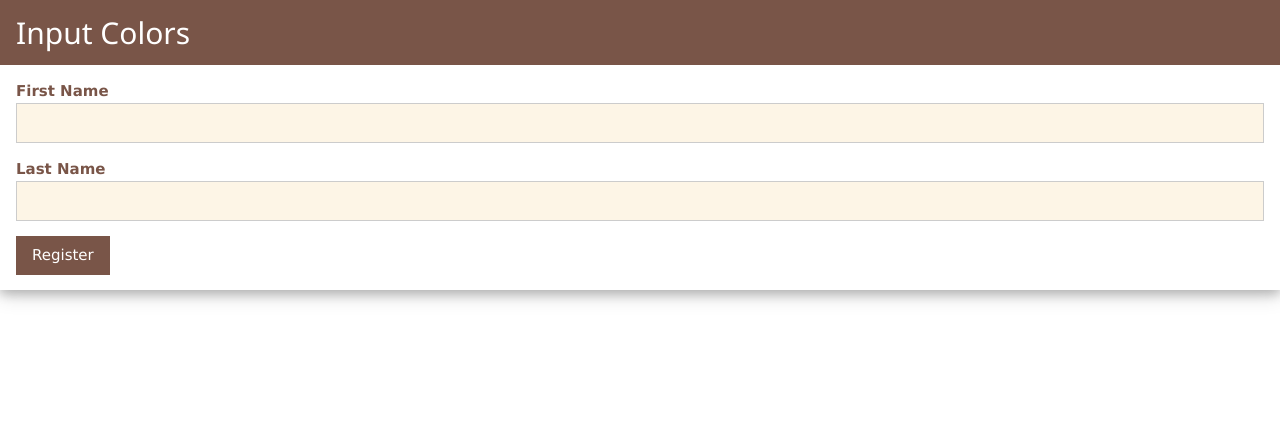
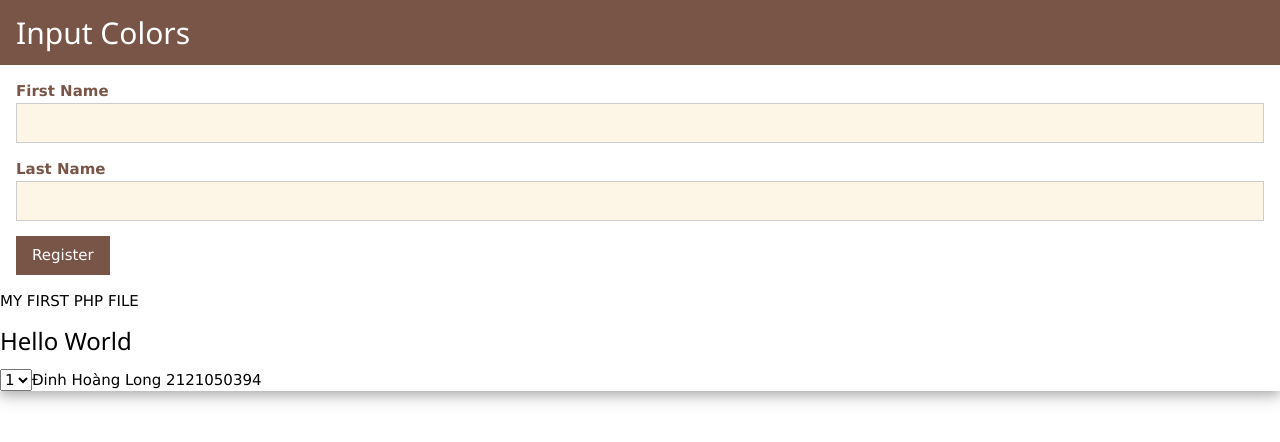
Before and after one commit to HoangLong010/phattrienungdungweb1, a PHP site: page / in a window 1280 px wide. Shown: the top 442 px of the page. Run offline with PHP 8.4, Linux system fonts and the light colour scheme.

Commit message:
Slide 17

```diff
--- a/html/PHP/index.php
+++ b/html/PHP/index.php
@@ -3,6 +3,8 @@
 <title>W3.CSS</title>
 <meta name="viewport" content="width=device-width, initial-scale=1">
 <link rel="stylesheet" href="https://www.w3schools.com/w3css/4/w3.css">
+
+
 <body>
 
 <div class="w3-card-4">
@@ -19,6 +21,19 @@
     <p>
     <button class="w3-btn w3-brown">Register</button></p>
   </form>
+
+  <?php
+    echo"MY FIRST PHP FILE";
+    echo"<h3>Hello World</h3>";
+    echo"<select>";
+    echo"<option>1</option>";
+    echo"<option>2</option>";
+    echo"</select>";
+    echo"Đinh Hoàng Long 2121050394"
+
+
+  ?>
+
 </div>
 
 </body>
```
